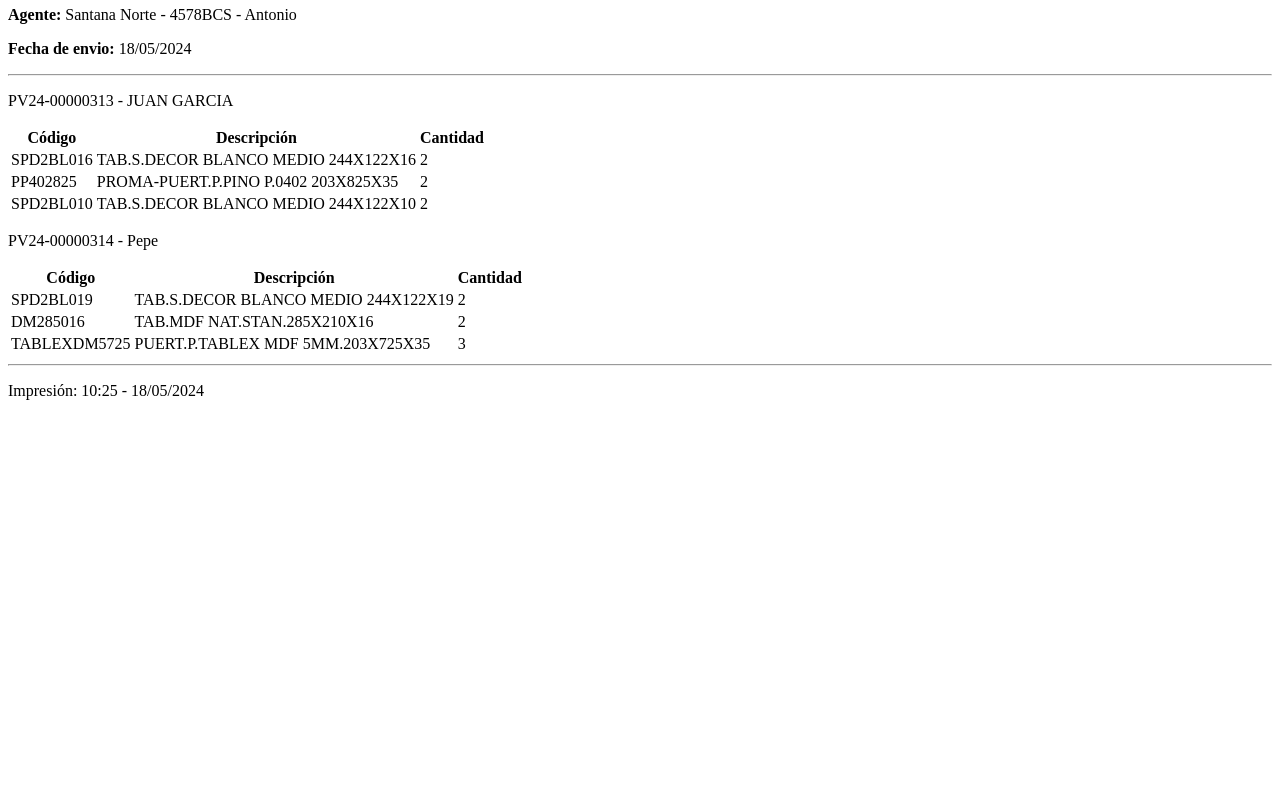
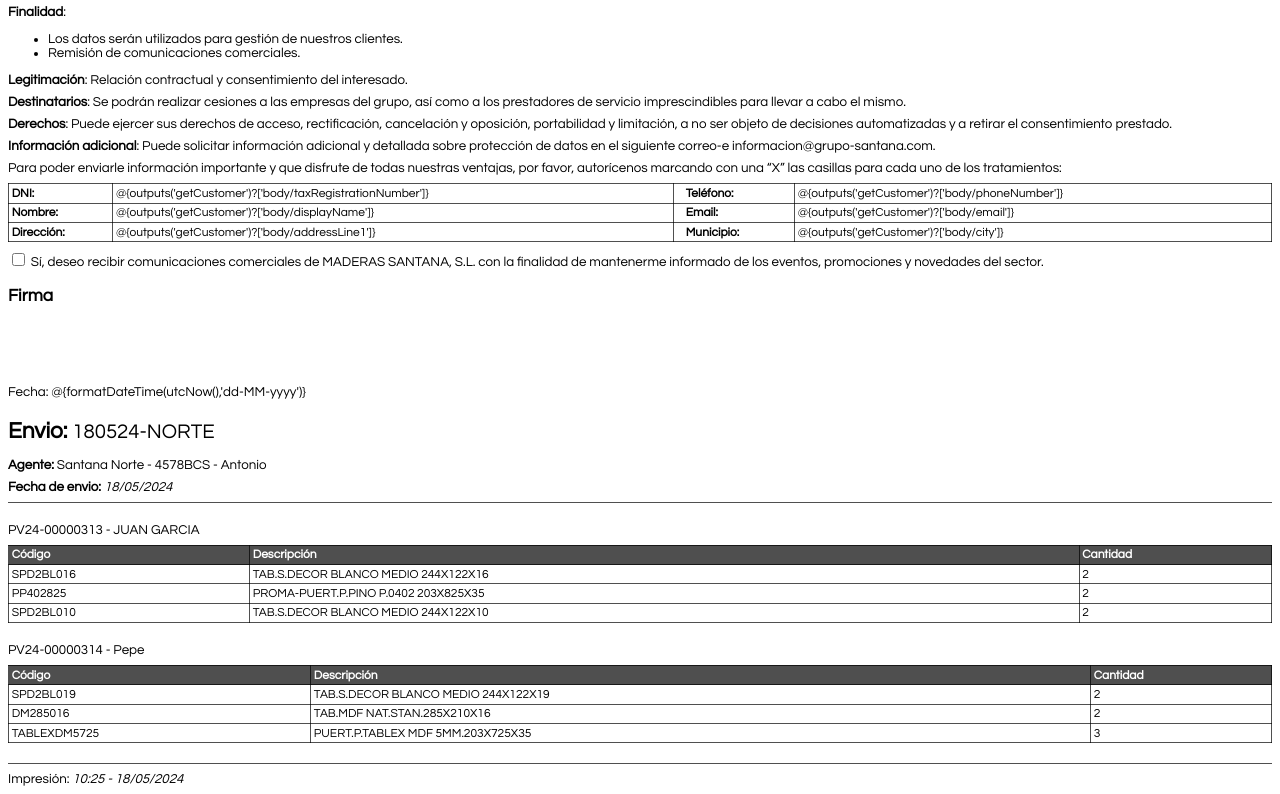
Before and after one commit to jalediazb/HTMLCSSPrint, a plain HTML site: page index.html in a window 1280 px wide. Shown: the part 74-868 px from the top of the page. Before the commit the page ends 800 px from the top, so only its background shows below. Drawn offline with Linux system fonts and the light colour scheme.

Commit message:
correcciones

```diff
--- a/css/print.css
+++ b/css/print.css
@@ -3,21 +3,33 @@
     size: A4 portrait;
     margin: 15mm;
   }
+  thead th {
+    -webkit-print-color-adjust: exact;
+    print-color-adjust: exact;
+  }
+}
+
 /* General*/
 body {
   font-size: 10pt;
-    font-family: Arial, Helvetica, sans-serif;
+  font-family: "Century Gothic", CenturyGothic, Geneva, AppleGothic, sans-serif;
   color: #000;
   background-color: #fff;
 }
 section {
+  display: block;
   margin: 15pt 0 15pt 0;
 }
 p {
   margin: 6pt 0 6pt 0;
 }
 
-  /* Fuentes */
+hr {
+  border: 1px solid #000000b0;
+  border-top: none;
+}
+
+/* Fonts */
 h1 {
   font-size: 17pt;
 }
@@ -37,18 +49,19 @@
 time {
   font-style: italic;
 }
-  /* Tablas */
+
+/* Tables */
 table {
   border-collapse: collapse;
   width: 100%;
+  font-size: 9pt;
 }
-  thead {
-    background-color: #000;
+thead th {
+  background-color: #000000b0;
   color: #fff;
 }
 th, td {
   padding: 2pt;
   text-align: left;
-    border: 1px solid black;
+  border: 1px solid #000000b0;
 }
-}
--- a/index.html
+++ b/index.html
@@ -4,9 +4,77 @@
     <meta charset="UTF-8">
     <meta name="viewport" content="width=device-width, initial-scale=1.0">
     <title></title>
-    <link rel="stylesheet" href="css/print.css" media="print">
+    <link rel="stylesheet" href="css/print.css">
   </head>
   <body>
+    <section>
+      <h2>INFORMACIÓN BÁSICA DE PROTECCIÓN DE DATOS</h2>
+
+        <p>
+          <strong>Responsable</strong>: El responsable del tratamiento de sus datos es: MADERAS SANTANA, S.L., con CIF B38045688 y domicilio en  Calle Jardín, 5, 38390 - Santa Úrsula (Santa Cruz De Tenerife).</p>
+
+        <p>
+          <strong>Finalidad</strong>:</p>
+        <ul>
+          <li>Los datos serán utilizados para gestión de nuestros clientes.</li>
+          <li>Remisión de comunicaciones comerciales.</li>
+        </ul>
+
+        <p>
+          <strong>Legitimación</strong>: Relación contractual y consentimiento del interesado.</p>
+
+        <p>
+          <strong>Destinatarios</strong>: Se podrán realizar cesiones a las empresas del grupo, así como a los prestadores de servicio imprescindibles para llevar a cabo el mismo.</p>
+
+        <p>
+          <strong>Derechos</strong>: Puede ejercer sus derechos de acceso, rectificación, cancelación y oposición, portabilidad y limitación, a no ser objeto de decisiones automatizadas y a retirar el consentimiento prestado.</p>
+
+        <p>
+          <strong>Información adicional</strong>: Puede solicitar información adicional y detallada sobre protección de datos en el siguiente correo-e informacion@grupo-santana.com.</p>
+
+        <p>Para poder enviarle información importante y que disfrute de todas nuestras ventajas, por favor, autorícenos marcando con una “X” las casillas para cada uno de los tratamientos:</p>
+
+        <table>
+          <tr>
+            <td>
+              <strong>DNI:</strong>
+            </td>
+            <td>@{outputs('getCustomer')?['body/taxRegistrationNumber']}</td>
+            <td style="padding-left:12px">
+              <strong>Teléfono: </strong>
+            </td>
+            <td>@{outputs('getCustomer')?['body/phoneNumber']}</td>
+          </tr>
+          <tr>
+            <td>
+              <strong>Nombre:</strong>
+            </td>
+            <td>@{outputs('getCustomer')?['body/displayName']}</td>
+            <td style="padding-left:12px">
+              <strong>Email: </strong>
+            </td>
+            <td>@{outputs('getCustomer')?['body/email']}</td>
+          </tr>
+          <tr>
+            <td>
+              <strong>Dirección:</strong>
+            </td>
+            <td>@{outputs('getCustomer')?['body/addressLine1']}</td>
+            <td style="padding-left:12px">
+              <strong>Municipio: </strong>
+            </td>
+            <td>@{outputs('getCustomer')?['body/city']}</td>
+          </tr>
+        </table>
+
+        <p>
+          <input type="checkbox"> Sí, deseo recibir comunicaciones comerciales de MADERAS SANTANA, S.L. con la finalidad de mantenerme informado de los eventos, promociones y novedades  del sector.
+    </p>
+
+        <h3 style="margin-bottom:80px">Firma</h3>
+
+        <p>Fecha: @{formatDateTime(utcNow(),'dd-MM-yyyy')}</p>
+    </section>
     <h1>Envio: <small>180524-NORTE</small>
     </h1>
     <p>
```
Also changed, not shown: 1 other file. Lines whose indentation alone changed are shown as unchanged.
